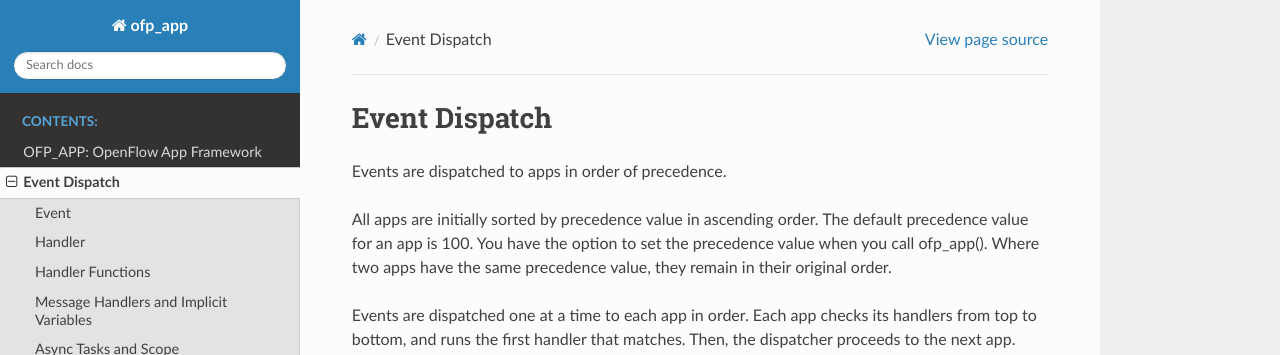
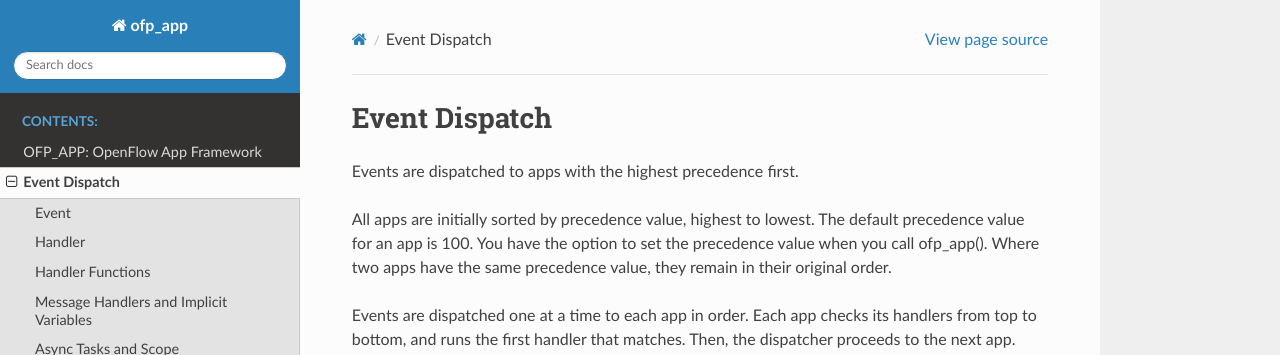
Before and after one commit to byllyfish/zof, a Sphinx documentation site: the page built from doc/sphinx/dispatch.rst, in a window 1280 px wide and 900 px high. Shown: the top 355 px of the window. Built offline with Sphinx 7.4.7 and the Read the Docs theme 2.0.0, drawn with Linux system fonts in a browser that asks for light colours.

Commit message:
Sort precedence high to low.

```diff
--- a/doc/sphinx/dispatch.rst
+++ b/doc/sphinx/dispatch.rst
@@ -3,9 +3,9 @@
 Event Dispatch
 ==============
 
-Events are dispatched to apps in order of precedence.
+Events are dispatched to apps with the highest precedence first.
 
-All apps are initially sorted by precedence value in ascending order. The default precedence value for an app is 100. You have the option to set the precedence value when you call ofp_app(). Where two apps have the same precedence value, they remain in their original order.
+All apps are initially sorted by precedence value, highest to lowest. The default precedence value for an app is 100. You have the option to set the precedence value when you call ofp_app(). Where two apps have the same precedence value, they remain in their original order.
 
 Events are dispatched one at a time to each app in order. Each app checks its handlers from top to bottom, and runs the first handler that matches. Then, the dispatcher proceeds to the next app.
 
```
Also changed, not shown: 2 other files.
